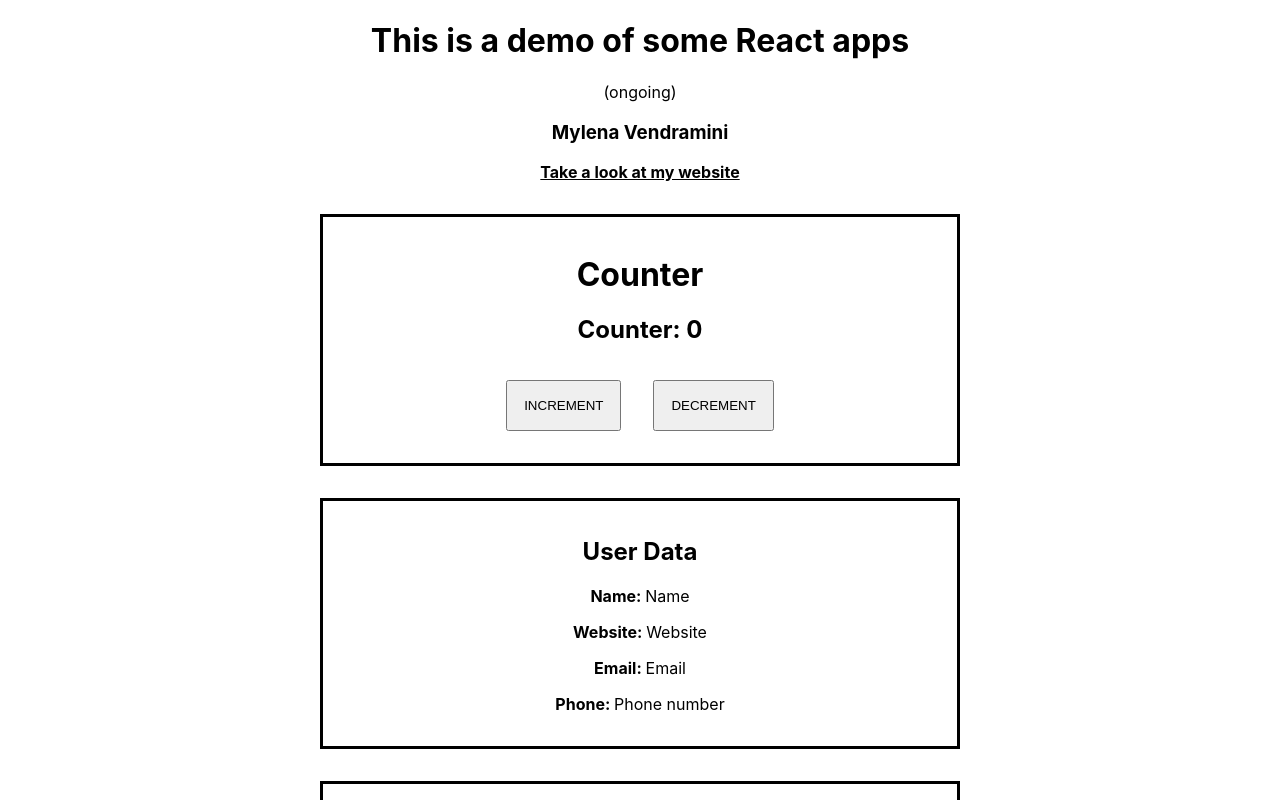
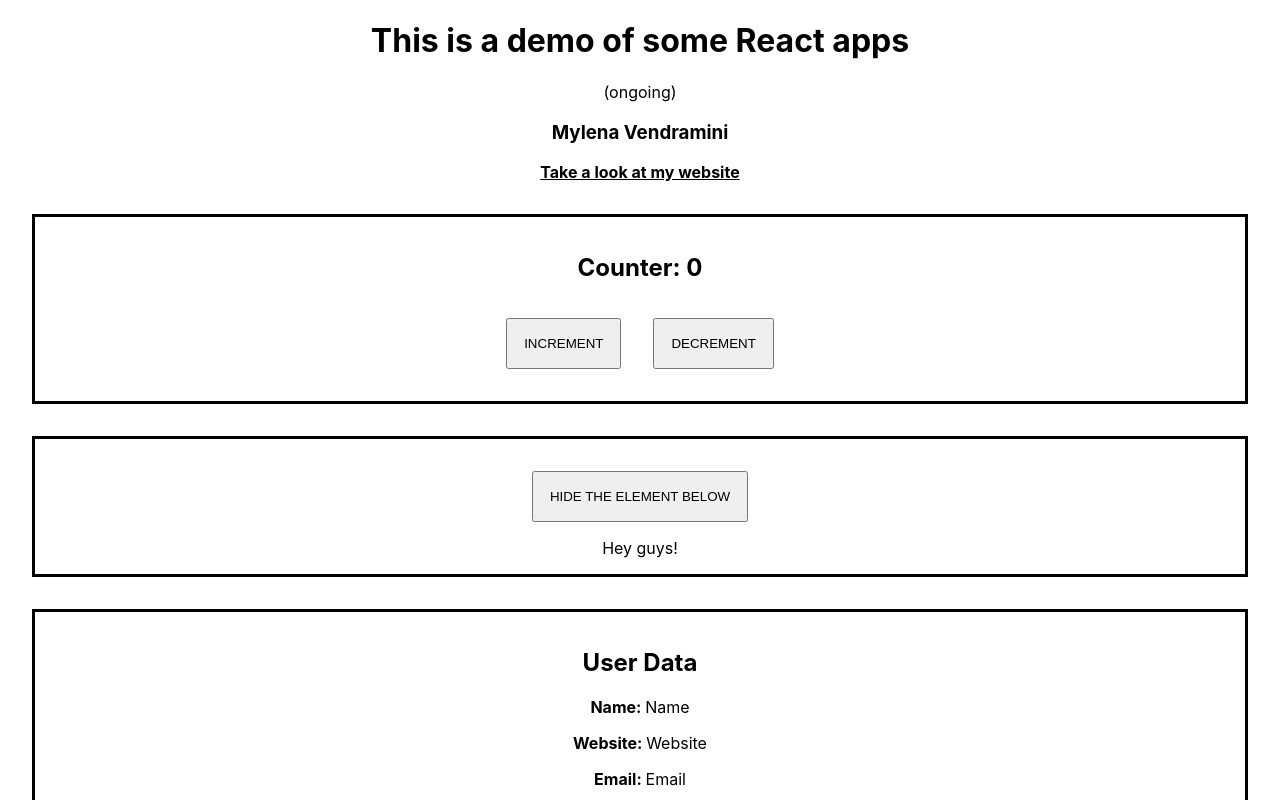
Before and after one commit to mylenavendramini/react-apps, a React (Create React App) app: page / in a window 1280 px wide. Shown: the top 800 px of the page. Built offline with nearby package versions, Linux system fonts and the light colour scheme; no server answers.

Commit message:
first commit

```diff
--- a/src/App.css
+++ b/src/App.css
@@ -15,7 +15,7 @@
 
 .container {
   justify-content: center;
-  margin: 2rem 20rem;
+  margin: 2rem;
   padding: 1rem;
   border: 3px solid black;
 }
--- a/src/App.js
+++ b/src/App.js
@@ -2,6 +2,7 @@ import "./App.css";
 import Counter from "./components/counter/counter";
 import DisplayArray from "./components/display array/displayArray";
 import FetchData from "./components/fetchData/fetchData";
+
 import ToggleButton from "./components/toggle button/toggleButton";
 
 function App() {
@@ -14,9 +15,9 @@ function App() {
         Take a look at my website
       </a>
       <Counter />
+      <ToggleButton />
       <FetchData />
       <DisplayArray />
-      <ToggleButton />
     </div>
   );
 }
--- a/src/components/counter/counter.jsx
+++ b/src/components/counter/counter.jsx
@@ -10,7 +10,6 @@ const Counter = () => {
 
   return (
     <div className="container">
-      <h1>Counter</h1>
       <h2>Counter: {counter}</h2>
       <button onClick={incrementHandler}>Increment</button>
       <button onClick={decrementHandler}>Decrement</button>
--- a/src/components/fetchData/fetchData.jsx
+++ b/src/components/fetchData/fetchData.jsx
@@ -1,20 +1,15 @@
 import { useState, useEffect } from "react";
 
 const FetchData = () => {
-  //   const url = `https://jsonplaceholder.typicode.com/users/${id}`;
-  //   const [id, setId] = useState();
-  //   function idHandler() {
-  //     setId();
-  //   }
-  //   function clickHandler() {
-  //     console.log(id);
-  //   }
   const url = `https://jsonplaceholder.typicode.com/users/1`;
   const [userData, setUserData] = useState({});
+
   useEffect(() => {
     fetch(url, { method: "GET" })
       .then((res) => res.json())
-      .then((data) => setUserData(data))
+      .then((data) => {
+        setUserData(data);
+      })
       .catch((err) => console.log(`error: ${err}`));
   }, []);
 
@@ -22,13 +17,7 @@ const FetchData = () => {
   return (
     <div className="container">
       <h2>User Data</h2>
-      {/*<input
-        type="text"
-        value={id}
-        placeholder="Type a number between 1 and 9"
-        onChange={idHandler}
-      />
-  <button onClick={clickHandler}>Look for user</button>*/}
+
       <p>
         <strong>Name: </strong> {userData.name || "Name"}
       </p>
```
Also changed, not shown: src/components/newFetchData/newFetchData.jsx (added, +62 -0 lines).
